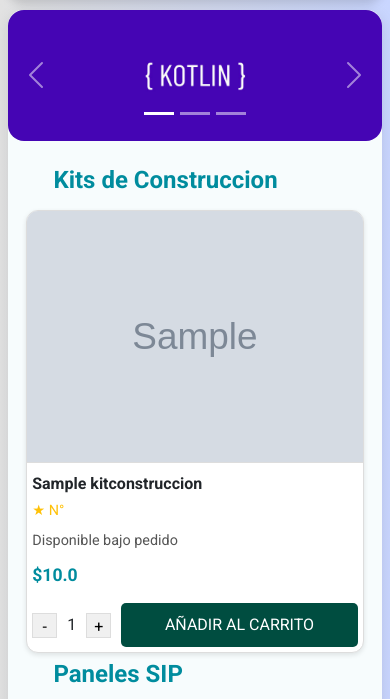
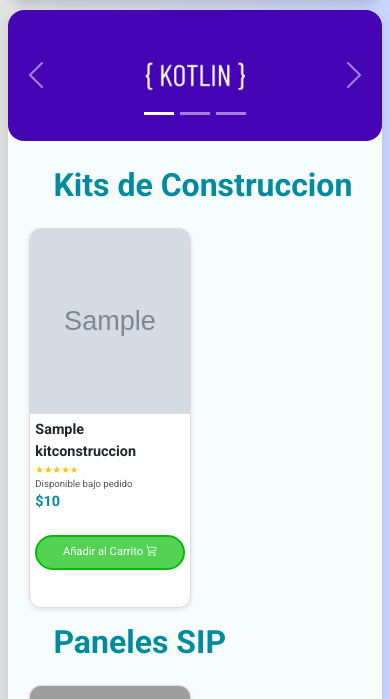
Before and after one commit to paocespedes-bit/Capstone-, a Django app: page / in a window 390 px wide. Shown: the part 52-751 px from the top of the page. Run offline with Django 5.2, Linux system fonts and the light colour scheme; tables that the repository leaves empty hold one stand-in row (values such as "Sample post"); grey boxes marked "Sample" are stand-in pictures; data that the repository does not hold is empty; some libraries are stand-ins or nearby versions; grey boxes are pictures that could not be loaded.

Commit message:
correccion de responsive

```diff
--- a/Fase_2/Evidencias_Proyecto/SIPstore/core/static/core/style/index.css
+++ b/Fase_2/Evidencias_Proyecto/SIPstore/core/static/core/style/index.css
@@ -3,7 +3,7 @@
 }
 
 .titulo h1{
-    font-size: x-large;
+    font-size: xx-large;
     font-weight: bold;
     color: #008c9e ;
     margin-left: 10%;
@@ -11,4 +11,8 @@
 
 .cards{
     padding: 2%;
+    display: flex;
+    flex-wrap: wrap;
+    justify-content: space-between start;
+    align-items: start;
 }
--- a/Fase_2/Evidencias_Proyecto/SIPstore/store/static/store/style/tarjeta.css
+++ b/Fase_2/Evidencias_Proyecto/SIPstore/store/static/store/style/tarjeta.css
@@ -1,19 +1,23 @@
+.contenedor-card{
+  width: 90%;
+  max-width: 40vh;
+  /* margin: 0 auto; */
+}
 
 .card {
   background: #fff;
-  width: 100%;
-  max-width: 40vh;
+  width: 95%;
+  height: 65vh;
   border: 1px solid #ddd;
   border-radius: 12px;
   box-shadow: 0 2px 5px rgba(0, 0, 0, 0.1);
   overflow: hidden;
-  margin: 0 auto;
+  margin: 1vh auto;
   transition: transform 0.2s ease, box-shadow 0.2s ease;
 }
 .card img {
   width: 100%;
-  height: auto;
-  max-height: 40vh;
+  height: 40vh  ;
   object-fit: cover;
   display: block;
   border-bottom: 1px solid #ddd;
@@ -24,11 +28,83 @@
 }
 
 .card-title {
-  font-size: medium;
+  font-size: 1em;
   font-weight: bold;
-  margin: 4px 0;
+  margin: 0px;
 }
 
+.stars {
+  color: #ffc107;
+  font-size: 0.8em;
+}
+
+.card-description {
+  font-size: 0.75em;
+  color: #555;
+  margin: 0px 0;
+}
+
+.price {
+  font-size: 1em;
+  font-weight: bold;
+  color: #008c9e;
+  margin: 0px 0;
+}
+
+.actions {
+  display: flex;
+  align-items: center;
+  justify-content: space-between;
+  justify-items: center;
+  margin: 3px 0px;
+  flex-wrap: wrap;
+  gap: 10px;
+  height: 40px;
+}
+
+.quantity {
+  display: flex;
+  align-items: center;
+  justify-content: center;
+
+}
+
+.custom-icon-btn{
+  display: flex;
+  justify-content: center;
+  align-items: center;
+  border: 2px solid  #008c9e;
+  width: 25px;
+  height: 25px;
+}
+
+.custom-icon-btn i{
+  font-weight: bold;
+  color:  #008c9e ;
+  font-size: medium;
+}
+
+.quantity span{
+  font-size: 0.75em;
+  width: 25px;
+  margin: 0 2px;
+  display: flex;
+  justify-content: center;
+}
+
+.add-cart {
+  color: #fff;
+  padding: auto;
+  cursor: pointer;
+  flex: 1;
+  text-align: center;
+  border-radius: 50px;
+  background-color: rgba(3, 189, 3, 0.683);
+  border: 2px solid rgba(3, 189, 3);
+  font-size: 0.75em;
+  height: 40px;
+
+}
 
 /* !HOVER */
 .card:hover {
@@ -36,86 +112,51 @@
   box-shadow: 0 8px 20px rgba(0, 0, 0, 0.15);
 }
 
-
-
-
-
-
-.stars {
-  color: #ffc107;
-  font-size: 0.9rem;
-}
-
-.card-description {
-  font-size: 0.9rem;
-  color: #555;
-  margin: 8px 0;
-}
-
-.price {
-  font-size: 1.1rem;
-  font-weight: bold;
-  color: #008c9e;
-  margin: 10px 0;
-}
-
-.actions {
-  display: flex;
-  align-items: center;
-  justify-content: space-between;
-  margin-top: 15px;
-  flex-wrap: wrap;
-  gap: 10px;
-}
-
-.quantity {
-  display: flex;
-  align-items: center;
-  gap: 5px;
-}
-
-.quantity button {
-  width: 25px;
-  height: 25px;
-  border: 1px solid #ddd;
-  background: #f0f0f0;
-  cursor: pointer;
-}
-
-.quantity span {
-  padding: 0 5px;
-}
-
-.add-cart {
-  background: #004d40;
-  color: #fff;
-  padding: 10px 15px;
-  border: none;
-  border-radius: 5px;
-  cursor: pointer;
-  flex: 1;
-  text-align: center;
-}
-
 .add-cart:hover {
   background: #00695c;
 }
 
-/* @media (max-width: 576px) {
+@media (max-width: 600px) {
+  .contenedor-card {
+    width: 50%;
+    max-width: 23 vh;
+  }
+
   .card {
-    max-width: 100%;
+    width: 95%;
+    height: 45vh;
+    margin: 1vh auto;
   }
 
   .card img {
-    max-height: 200px;
+    height: 22vh;
   }
 
-  .actions {
-    flex-direction: column;
-    align-items: stretch;
+  .card-body {
+    padding: 5px;
   }
 
+  .card-title,
+  .price {
+    font-size: 0.9em;
+  }
+  .stars{
+    font-size: 0.6em;
+  }
+
+  .quantity{
+    display: none;
+  }
+
+  .card-description{
+    font-size: 0.6em;
+  }
+  .actions{
+    height: 40%;
+  }
   .add-cart {
-    width: 100%;
+    font-size: 0.7em;
+    height: auto;
+    height: 35px;
   }
-} */
+}
--- a/Fase_2/Evidencias_Proyecto/SIPstore/store/templates/t_kit.html
+++ b/Fase_2/Evidencias_Proyecto/SIPstore/store/templates/t_kit.html
@@ -1,4 +1,5 @@
 {% load static%}
+{% load humanize %}
 <!-- !css -->
 {% block link %}
 <link rel="stylesheet" href="{% static 'store/style/tarjeta.css' %}" />
@@ -16,21 +17,23 @@
     {% endif %}
     <div class="card-body">
       <div class="card-title">{{kit.nombre}}</div>
-      <div class="stars">★ N°</div>
+      <!-- !Estrellas -->
+      <div class="stars">★★★★★</div>
+      <!-- !--------------------- -->
       <div class="card-description">
         Disponible bajo pedido
       </div>
       <div class="price">
-        ${{kit.precio}}
+        ${{kit.precio|floatformat:0|intcomma}}
       </div>
 
       <div class="actions">
         <div class="quantity">
-          <button>-</button>
+          <button type="button" class="btn rounded-circle custom-icon-btn"><i class="bi bi-dash-lg"></i></button>
           <span>1</span>
-          <button>+</button>
+          <button type="button" class="btn rounded-circle custom-icon-btn"><i class="bi bi-plus-lg"></i></button>
         </div>
-        <button class="add-cart">AÑADIR AL CARRITO</button>
+        <button class="add-cart">Añadir al Carrito&nbsp;<i class="bi bi-cart3"></i></button>
       </div>
     </div>
   </div>
```
Also changed, not shown: Fase_2/Evidencias_Proyecto/SIPstore/sipstore/settings.py (+5 -2 lines), Fase_2/Evidencias_Proyecto/SIPstore/store/templates/t_paneles.html (line endings or trailing spaces).
